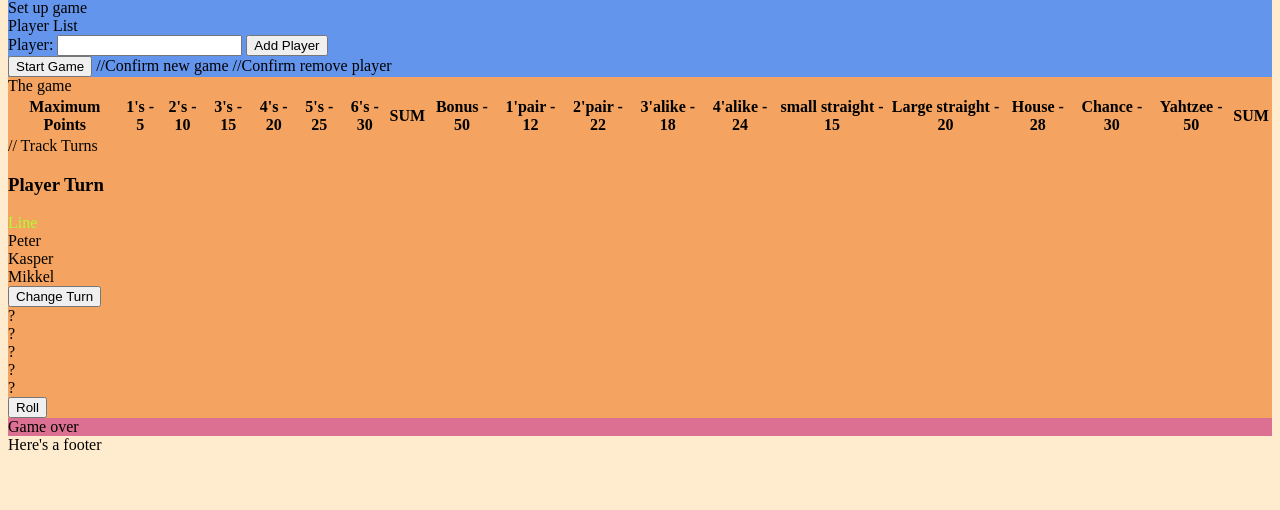
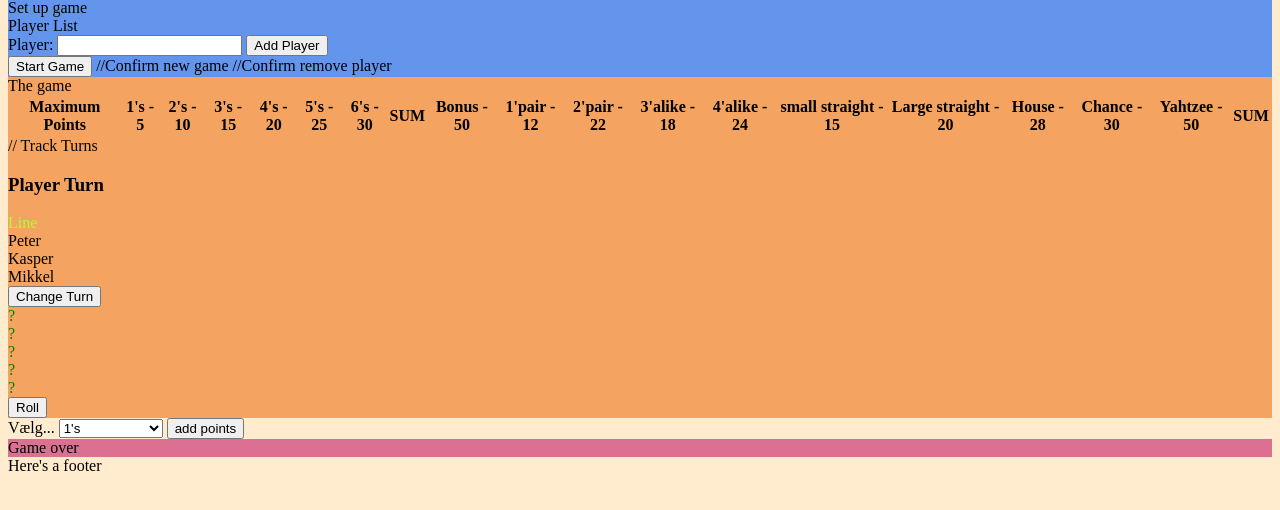
Before and after one commit to luma0001/Yatzy-project, a plain HTML site: page index.html in a window 1280 px wide. Both pictures are taken after a click on the button "Change Turn". Shown: the part 68-578 px from the top of the page. Drawn offline with Linux system fonts and the light colour scheme.

Commit message:
selec dice done - select point catergory begun

```diff
--- a/index.html
+++ b/index.html
@@ -85,6 +85,31 @@
         <button id="roll_dice_btn">Roll</button>
       </section>
 
+      <article id="points">
+        <form>
+          <lable for="point_selector">Vælg...</lable>
+          <select id="point_selector" name="point_selector">
+            <option value="ones_score">1's</option>
+            <option value="twos_score">2's</option>
+            <option value="threes_score">3's</option>
+            <option value="fours_score">4's</option>
+            <option value="fives_score">5's</option>
+            <option value="sixes_score">6's</option>
+            <option value="bonus_score">Bonus</option>
+            <option value="parir_of_one_score">1'pair</option>
+            <option value="parir_of_two_score">2'pair</option>
+            <option value="three_alike_score">3'alike></option>
+            <option value="fours_alike_score">4'alike</option>
+            <option value="small_straight_score">small straight</option>
+            <option value="large_straight_score">Large straight</option>
+            <option value="house_score">House</option>
+            <option value="chance_score">Chance</option>
+            <option value="yahtzee_score">Yahtzee</option>
+          </select>
+          <button id="point_switch">add points</button>
+        </form>
+      </article>
+
       <section id="score_board">Game over</section>
     </main>
     <footer>Here's a footer</footer>
--- a/main.js
+++ b/main.js
@@ -147,8 +147,7 @@ function startNewGame() {
   closeStartGameDialog();
   createPlayersPointObjects();
   updatePlayerTurnDisplay();
-  // diceRoll();
-  displayDiceValues();
+  resetDiceSet();
 }
 
 function createPlayersPointObjects() {
@@ -256,8 +255,18 @@ function resetDiceSet() {
   for (const dice of dices) {
     dice.active = true;
     dice.value = "?";
+    document.querySelector(`#${dice.title}`).classList.remove("inactive_dice");
+    // document.querySelector(`#${dice.title}`).classList.remove("active_dice");
+    document.querySelector(`#${dice.title}`).classList.add("active_dice");
+    // cancelDiceClickEvent(dice);
   }
   displayDiceValues();
+}
+
+function cancelDiceClickEvent(dice) {
+  document
+    .querySelector(`#${dice.title}`)
+    .removeEventListener("click", changeDiceActivity);
 }
 
 // function displayDiceValues() {
@@ -303,19 +312,25 @@ function displayDiceValues() {
       .querySelector(`#dice_${[i + 1]}`)
       .insertAdjacentHTML("beforeend", game_dice);
 
-    document
-      .querySelector(`#dice_${[i + 1]}`)
-      .addEventListener("click", () => changeDiceActivity(dice));
+    if (dice.value != "?")
+      document
+        .querySelector(`#dice_${[i + 1]}`)
+        .addEventListener("click", () => changeDiceActivity(dice));
   }
 }
 
 function changeDiceActivity(dice) {
+  // document
+  //   .querySelector(`#${dice.title}}`)
+  //   .removeEventListener("click", () => changeDiceActivity(dice));
   if (dice.active === true) {
     dice.active = false;
+    document.querySelector(`#${dice.title}`).classList.add("inactive_dice");
     document.querySelector(`#${dice.title}`).classList.remove("active_dice");
   } else {
     dice.active = true;
     document.querySelector(`#${dice.title}`).classList.add("active_dice");
+    document.querySelector(`#${dice.title}`).classList.remove("inactive_dice");
   }
   console.log(dice);
 }
@@ -331,6 +346,11 @@ function diceCalculator() {
   return number;
 }
 
+function choosePoints() {
+  if (rolls < 3) {
+  }
+}
+
 // function clearAllDice() {
 //   for (const i of dices) {
 //     const clear = " ";
--- a/style.css
+++ b/style.css
@@ -21,3 +21,6 @@ body {
 .active_dice {
   color: green;
 }
+.inactive_dice {
+  color: red;
+}
```
